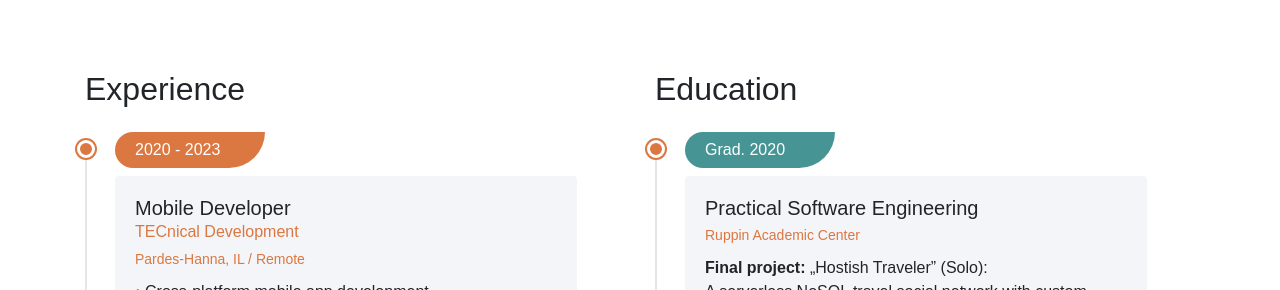
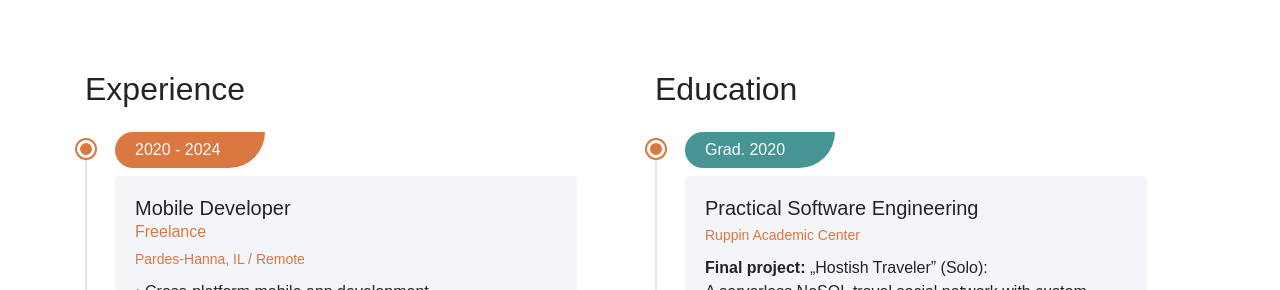
Before and after one commit to Meta704/portfolio, a plain HTML site: page index.html in a window 1280 px wide. Shown: the part 2260-2550 px from the top of the page. Drawn offline with Linux system fonts and the light colour scheme; some packages are replaced by stand-ins of ours; a script that the page names is missing; a web font is replaced by a local one.

Commit message:
Add files via upload

```diff
--- a/index.html
+++ b/index.html
@@ -443,10 +443,10 @@
           <h2 class="fw-normal">Experience</h2>
           <ul class="timeline mt-4 pr-md-5">
             <li>
-              <div class="title">2020 - 2023</div>
+              <div class="title">2020 - 2024</div>
               <div class="details">
                 <h5>Mobile Developer</h5>
-                <medium class="fg-theme">TECnical Development</medium>
+                <medium class="fg-theme">Freelance</medium>
                 <small class="fg-theme">Pardes-Hanna, IL / Remote</small>
                 <p>
                   • Cross-platform mobile app development<br>
```
